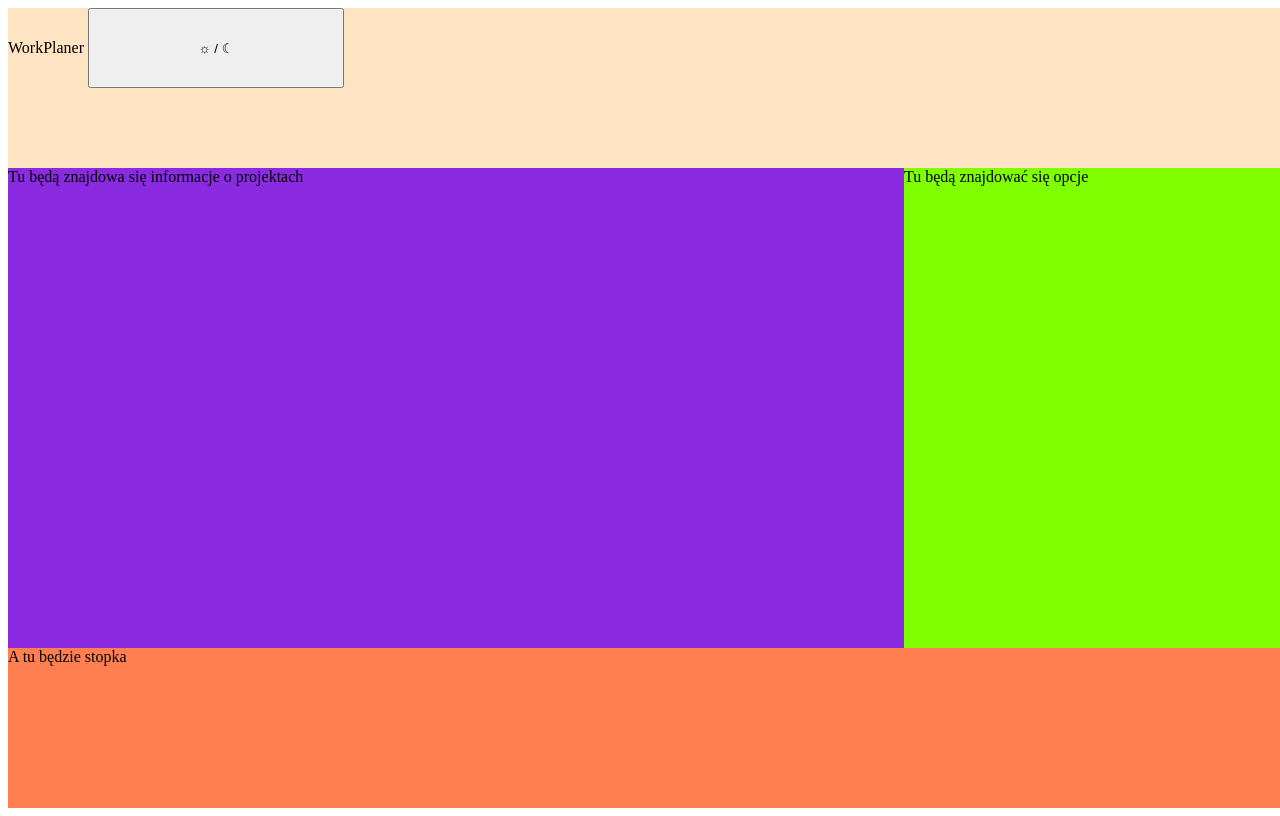
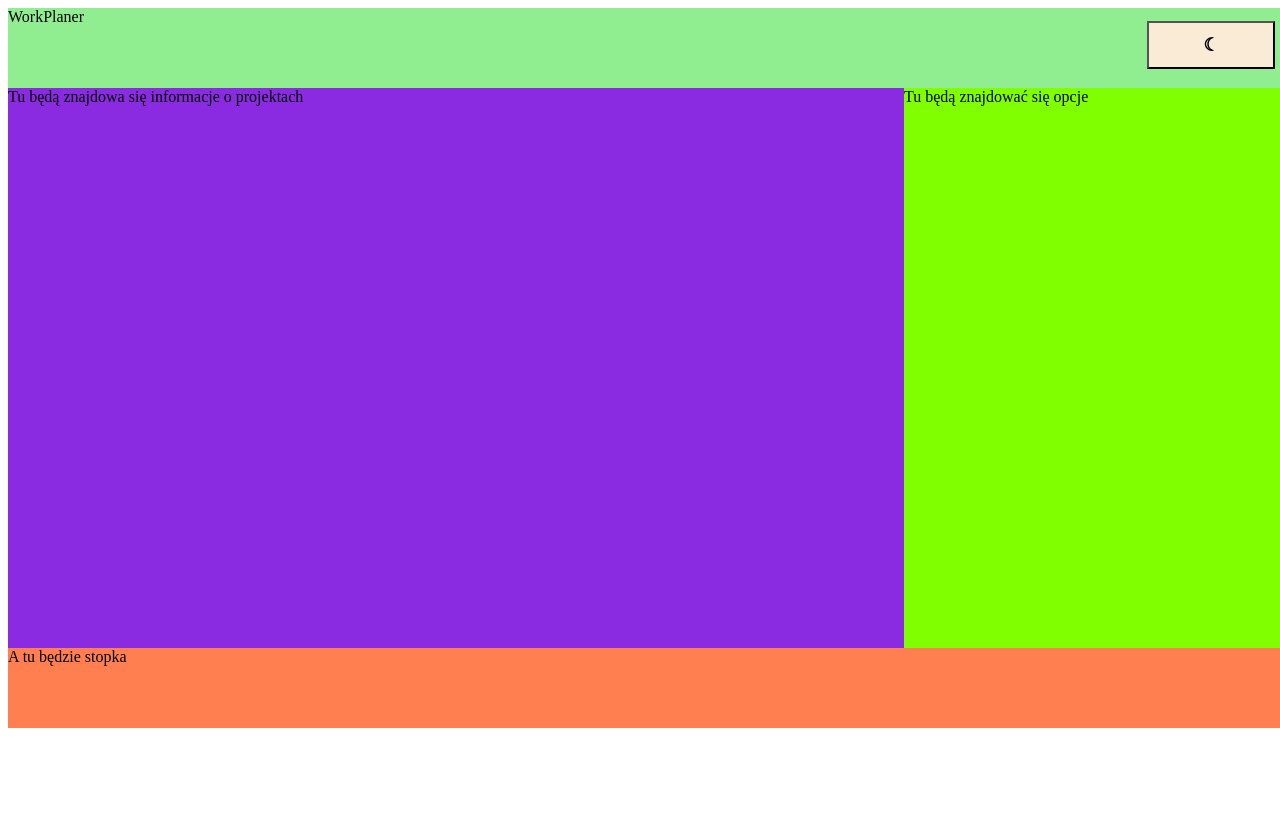
Before and after one commit to Gibooon/WorkPlaner---PZAW, an Angular app: page / in a window 1280 px wide. Built offline with nearby package versions, Linux system fonts and the light colour scheme.

Commit message:
Pierwsza funkcjonalność aplikacji (zmiana motywu navbara i przycisku za pomocą przycisku z przypisaną funkcją

```diff
--- a/src/app/app.component.css
+++ b/src/app/app.component.css
@@ -7,21 +7,12 @@
 
 .bar {
   width: 100vw;
-  height: 20vh;
+  height: 10vh;
 }
 
 .block {
-  height: 60vh;
+  height: 70vh;
   display: inline-flex;
-}
-
-#navbar {
-  background-color: bisque;
-}
-
-#light_dark_mode_btn {
-  width: 20vw;
-  height: 10vh;
 }
 
 #content {
--- a/src/app/app.component.html
+++ b/src/app/app.component.html
@@ -1,8 +1,5 @@
 <div class="container">
-  <div id="navbar" class="bar">
-    WorkPlaner
-    <button id="light_dark_mode_btn">☼ / ☾</button>
-  </div>
+  <app-navbar></app-navbar>
   <div id="content" class="block">
     Tu będą znajdowa się informacje o projektach
   </div>
--- a/src/app/hello.component.ts
+++ /dev/null
@@ -1,10 +0,0 @@
-import { Component, Input } from '@angular/core';
-
-@Component({
-  selector: 'hello',
-  template: `<h1>Hello {{name}}!</h1>`,
-  styles: [`h1 { font-family: Lato; }`]
-})
-export class HelloComponent  {
-  @Input() name: string;
-}
--- /dev/null
+++ b/src/app/navbar/navbar.component.css
@@ -0,0 +1,19 @@
+#navbar {
+  width: 100vw;
+  height: 10vh;
+  background-color: lightgreen;
+}
+
+#light_dark_theme_btn {
+  width: 10vw;
+  height: 6vh;
+  margin-right: 1vw;
+  margin-top: 1vw;
+  margin-bottom: 1vw;
+  text-align: center;
+  float: right;
+  font-weight: bolder;
+  font-size: large;
+  background-color: antiquewhite;
+  color: black;
+}
--- /dev/null
+++ b/src/app/navbar/navbar.component.html
@@ -0,0 +1,6 @@
+<div id="navbar" class="bar">
+  WorkPlaner
+  <button id="light_dark_theme_btn" (click)="onChangeTheme()">
+    {{ themeSymbol }}
+  </button>
+</div>
--- /dev/null
+++ b/src/app/navbar/navbar.component.ts
@@ -0,0 +1,43 @@
+import { Component, OnInit } from '@angular/core';
+
+@Component({
+  selector: 'app-navbar',
+  templateUrl: './navbar.component.html',
+  styleUrls: ['./navbar.component.css'],
+})
+export class NavbarComponent implements OnInit {
+  themeStatus = false; //false - light theme ; true - dark theme
+  themeSymbol = '☾';
+
+  constructor() {}
+
+  ngOnInit() {}
+
+  onChangeTheme() {
+    //funkcja zmieniająca motyw strony  (wersja wstępna)
+    const themeBtn = document.getElementById('light_dark_theme_btn'); //staa z przypisaną wartością przycisku
+    const nav = document.getElementById('navbar'); //stala z przypisaną wartością diva o id navbar
+
+    if (this.themeStatus) {
+      //if sprawdzający czy zmienna themeStatus jest prawdziwa
+      this.themeStatus = false;
+      this.themeSymbol = '☾';
+
+      nav.style.backgroundColor = 'lightgreen';
+      nav.style.color = 'black';
+
+      themeBtn.style.backgroundColor = 'antiquewhite';
+      themeBtn.style.color = 'black';
+    } else {
+      //else w którym polecenia będą wykonywane, gdy zmienna themeStatus będzie faszywa
+      this.themeStatus = true;
+      this.themeSymbol = '☼';
+
+      nav.style.backgroundColor = 'darkgreen';
+      nav.style.color = 'white';
+
+      themeBtn.style.backgroundColor = 'dimgray';
+      themeBtn.style.color = ' white';
+    }
+  }
+}
```
Also changed, not shown: src/app/app.module.ts (+6 -5 lines).
